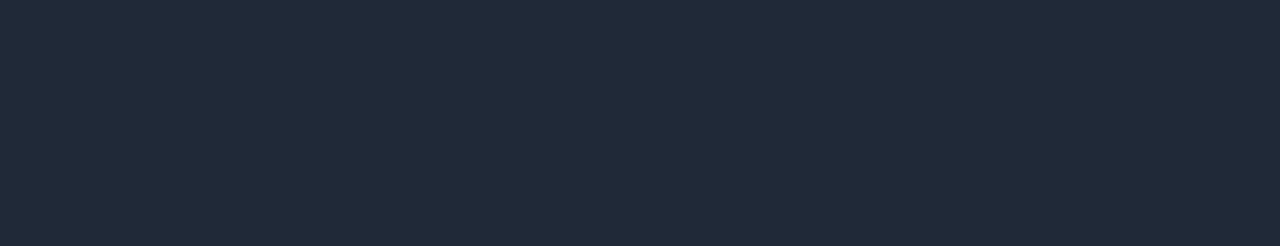
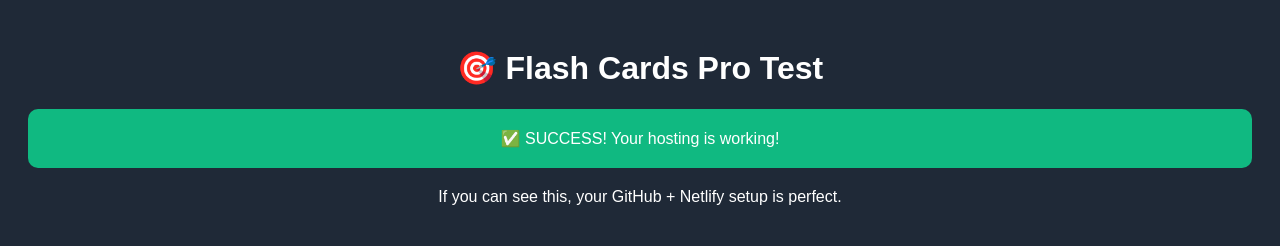
Before and after one commit to urossan/flashcards-pro-app, a plain HTML site: page test.html in a window 1280 px wide. Drawn offline with Linux system fonts and the light colour scheme.

Commit message:
Update test.html

```diff
--- a/test.html
+++ b/test.html
@@ -1,5 +1,5 @@
 <!DOCTYPE html>
-<html lang="en">
+<html>
 <head>
     <meta charset="UTF-8">
     <meta name="viewport" content="width=device-width, initial-scale=1.0">
@@ -10,7 +10,27 @@
             padding: 20px;
             background: #1f2937;
             color: white;
+            text-align: center;
         }
-        .card {
-            background: #374151;
+        .success {
+            background: #10b981;
             padding: 20px;
+            border-radius: 10px;
+            margin: 20px 0;
+        }
+    </style>
+</head>
+<body>
+    <h1>🎯 Flash Cards Pro Test</h1>
+    <div class="success">
+        ✅ SUCCESS! Your hosting is working!
+    </div>
+    <p>If you can see this, your GitHub + Netlify setup is perfect.</p>
+
+    <script>
+        // Test JavaScript
+        console.log("JavaScript is working!");
+        alert("🎉 Test successful! Ready for the full app.");
+    </script>
+</body>
+</html>
```
